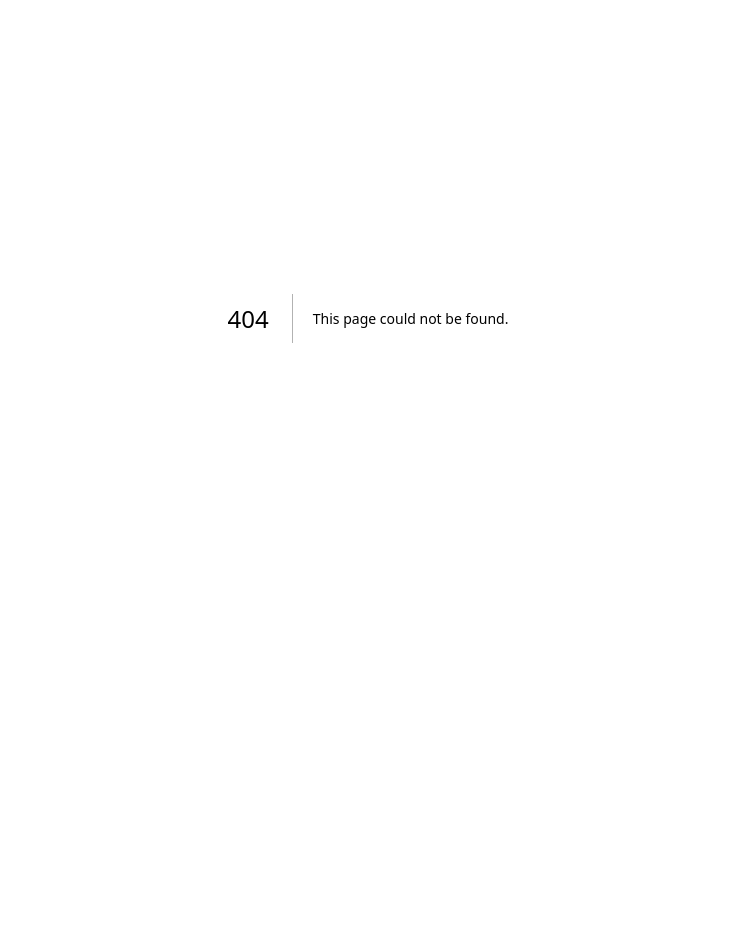
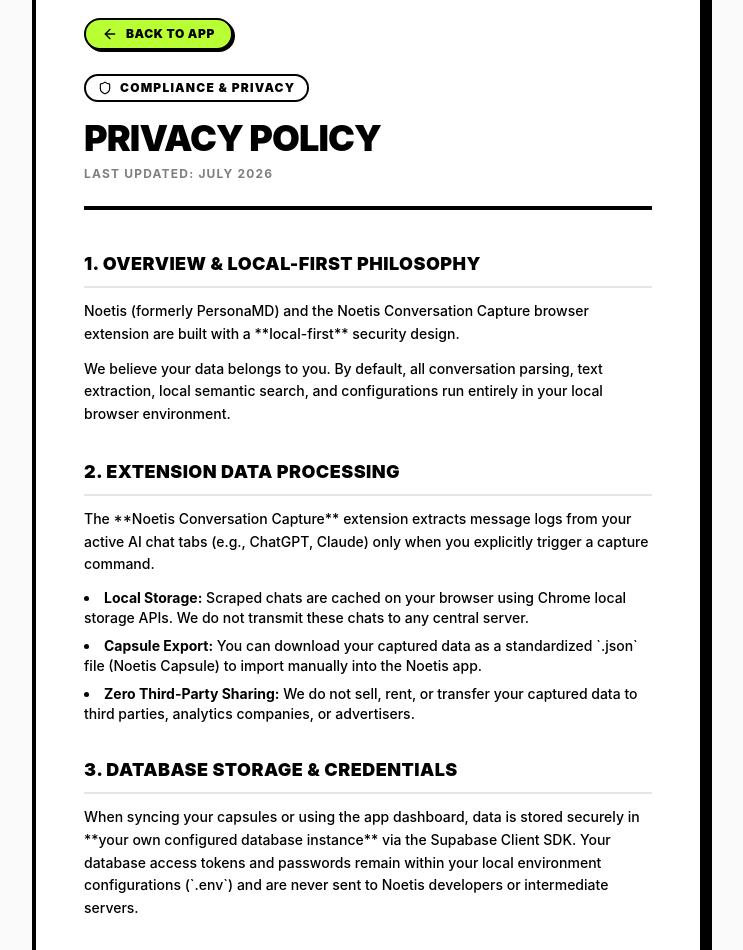
Before and after one commit to gojosatorou375-source/Neotis, a Next.js app: page /privacy in a window 1280 px wide. Before the commit this address had no page. Shown: the part 82-1032 px from the top of the page, without its empty margins (272-1015 px from the left). Before the commit the page ends 800 px from the top, so only its background shows below. Built offline with nearby package versions, Linux system fonts and the light colour scheme.

Commit message:
feat: add Privacy Policy page under /privacy

```diff
--- /dev/null
+++ b/app/privacy/page.tsx
@@ -0,0 +1,82 @@
+import Link from "next/link";
+import { ArrowLeft, Shield, Sparkles } from "lucide-react";
+
+export default function PrivacyPolicy() {
+  return (
+    <div className="min-h-screen w-full bg-[#FAFAFA] dark:bg-[#0A0A0A] px-6 py-12 sm:px-10">
+      <div className="mx-auto max-w-2xl bg-white dark:bg-[#121212] border-4 border-black dark:border-white p-8 sm:p-12 rounded-3xl shadow-[8px_8px_0px_rgba(0,0,0,1)] dark:shadow-[8px_8px_0px_rgba(255,255,255,0.15)] transition-all">
+        {/* Back Link */}
+        <div className="mb-6">
+          <Link
+            href="/"
+            className="inline-flex items-center gap-2 rounded-full border-2 border-black dark:border-white bg-[#B8FF33] px-4 py-1.5 text-xs font-black uppercase tracking-wider text-black shadow-[2px_2px_0px_rgba(0,0,0,1)] hover:-translate-y-0.5 hover:shadow-[3px_3px_0px_rgba(0,0,0,1)] transition-all duration-150"
+          >
+            <ArrowLeft className="h-4 w-4" />
+            Back to App
+          </Link>
+        </div>
+
+        {/* Header */}
+        <div className="mb-10 text-center sm:text-left border-b-4 border-black dark:border-white pb-6">
+          <div className="inline-flex items-center gap-2 px-3 py-1 rounded-full border-2 border-black dark:border-white bg-white dark:bg-black text-black dark:text-white text-xs font-black uppercase tracking-widest mb-4">
+            <Shield className="h-3.5 w-3.5" />
+            Compliance & Privacy
+          </div>
+          <h1 className="text-3xl sm:text-4xl font-black tracking-tight text-black dark:text-white uppercase mb-2">
+            Privacy Policy
+          </h1>
+          <p className="text-xs font-bold text-black/50 dark:text-white/50 uppercase tracking-widest">
+            Last Updated: July 2026
+          </p>
+        </div>
+
+        {/* Body Content */}
+        <div className="space-y-8 text-black dark:text-white/90">
+          <section>
+            <h2 className="text-lg font-black uppercase tracking-wide border-b-2 border-black/10 dark:border-white/10 pb-2 mb-3">
+              1. Overview & Local-First Philosophy
+            </h2>
+            <p className="text-sm font-medium leading-relaxed mb-3">
+              Noetis (formerly PersonaMD) and the Noetis Conversation Capture browser extension are built with a **local-first** security design.
+            </p>
+            <p className="text-sm font-medium leading-relaxed">
+              We believe your data belongs to you. By default, all conversation parsing, text extraction, local semantic search, and configurations run entirely in your local browser environment.
+            </p>
+          </section>
+
+          <section>
+            <h2 className="text-lg font-black uppercase tracking-wide border-b-2 border-black/10 dark:border-white/10 pb-2 mb-3">
+              2. Extension Data Processing
+            </h2>
+            <p className="text-sm font-medium leading-relaxed mb-3">
+              The **Noetis Conversation Capture** extension extracts message logs from your active AI chat tabs (e.g., ChatGPT, Claude) only when you explicitly trigger a capture command.
+            </p>
+            <ul className="list-disc list-inside text-sm font-medium space-y-2">
+              <li><strong>Local Storage:</strong> Scraped chats are cached on your browser using Chrome local storage APIs. We do not transmit these chats to any central server.</li>
+              <li><strong>Capsule Export:</strong> You can download your captured data as a standardized `.json` file (Noetis Capsule) to import manually into the Noetis app.</li>
+              <li><strong>Zero Third-Party Sharing:</strong> We do not sell, rent, or transfer your captured data to third parties, analytics companies, or advertisers.</li>
+            </ul>
+          </section>
+
+          <section>
+            <h2 className="text-lg font-black uppercase tracking-wide border-b-2 border-black/10 dark:border-white/10 pb-2 mb-3">
+              3. Database Storage & Credentials
+            </h2>
+            <p className="text-sm font-medium leading-relaxed">
+              When syncing your capsules or using the app dashboard, data is stored securely in **your own configured database instance** via the Supabase Client SDK. Your database access tokens and passwords remain within your local environment configurations (`.env`) and are never sent to Noetis developers or intermediate servers.
+            </p>
+          </section>
+
+          <section>
+            <h2 className="text-lg font-black uppercase tracking-wide border-b-2 border-black/10 dark:border-white/10 pb-2 mb-3">
+              4. Chrome Web Store Compliance
+            </h2>
+            <p className="text-sm font-medium leading-relaxed">
+              We certify that our data practices fully comply with the Chrome Web Store Developer Program Policies, including the Single Purpose policy, the Limited Use requirements, and user privacy protections.
+            </p>
+          </section>
+        </div>
+      </div>
+    </div>
+  );
+}
```
